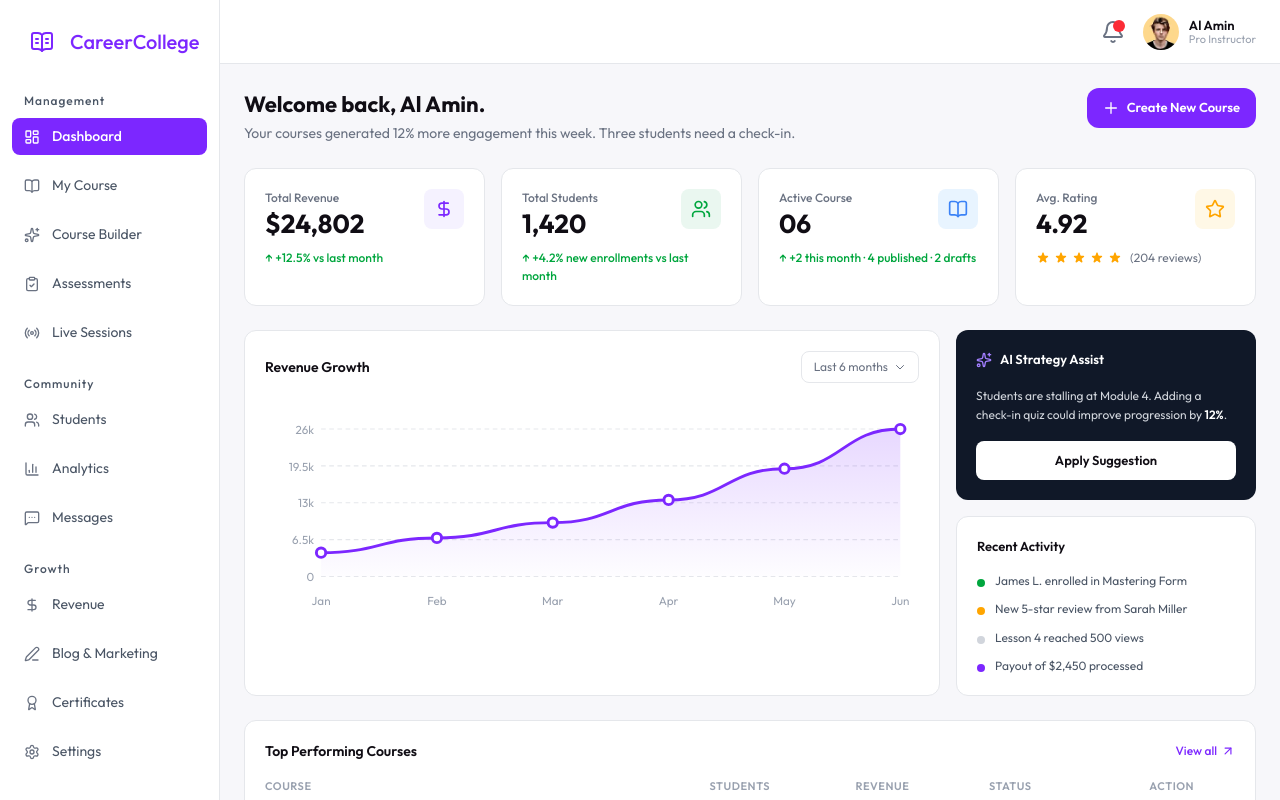
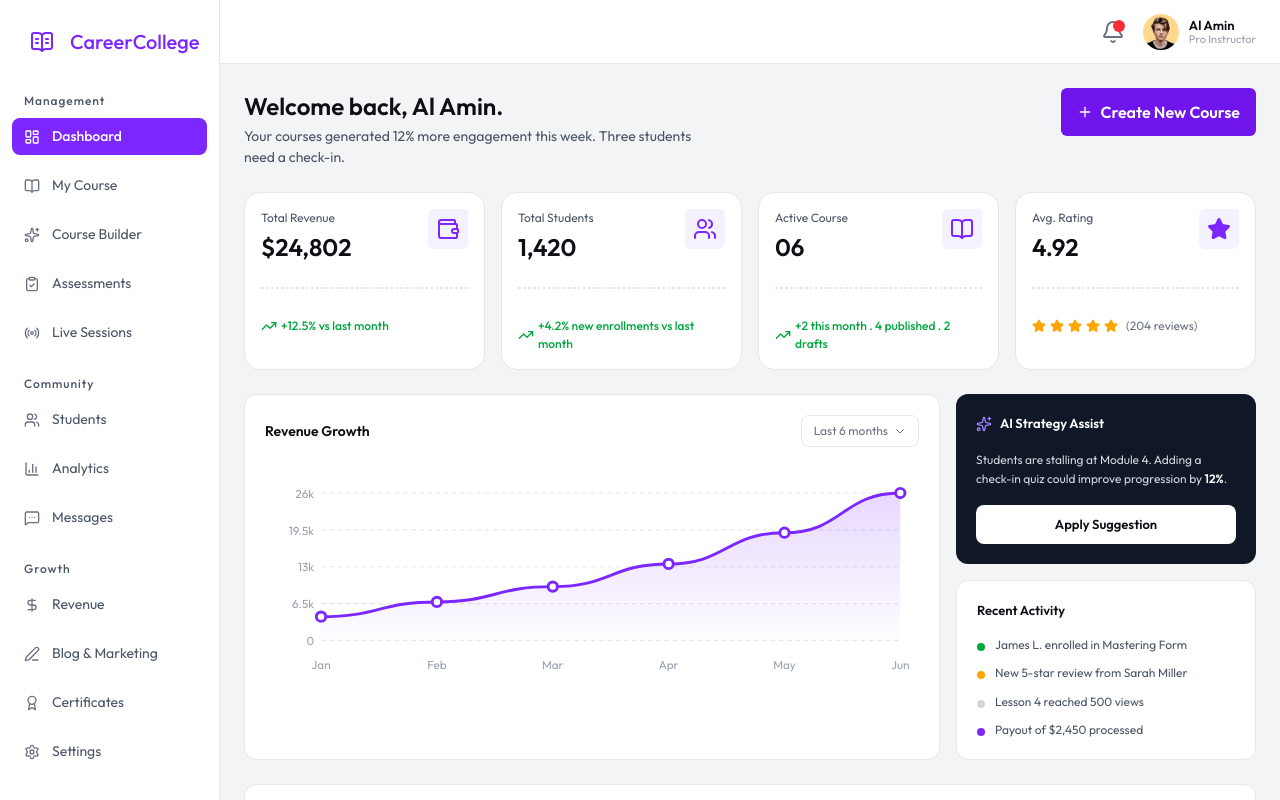
Before and after one commit to niduslab/Career-College-Frontend, a Next.js app: page /dashboard/instructor in a window 1280 px wide. Shown: the top 800 px of the page. Built offline with nearby package versions, Linux system fonts and the light colour scheme.

Commit message:
Completed the stats card design for the instructor dashboard

```diff
--- a/src/app/dashboard/instructor/layout.tsx
+++ b/src/app/dashboard/instructor/layout.tsx
@@ -7,7 +7,7 @@ export default function InstructorDashboardLayout({
   children: React.ReactNode;
 }) {
   return (
-    <div className="flex min-h-screen bg-[#f7f7fa]">
+    <div className="flex min-h-screen bg-(--gray-100)">
       <InstructorSidebar />
       <div className="flex-1 flex flex-col min-w-0">
         <InstructorTopbar />
--- a/src/app/dashboard/instructor/page.tsx
+++ b/src/app/dashboard/instructor/page.tsx
@@ -2,6 +2,7 @@ import StatsCards from "@/components/dashboard/instructor/stats-cards";
 import RevenueChart from "@/components/dashboard/instructor/revenue-chart";
 import AiActivityPanel from "@/components/dashboard/instructor/ai-activity-panel";
 import TopCoursesTable from "@/components/dashboard/instructor/top-courses-table";
+import { Plus } from "lucide-react";
 
 export default function InstructorDashboardPage() {
   return (
@@ -9,28 +10,17 @@ export default function InstructorDashboardPage() {
       {/* Header */}
       <div className="flex flex-col sm:flex-row sm:items-start sm:justify-between gap-3">
         <div>
-          <h1 className="text-[20px] lg:text-[22px] font-bold text-(--text-title)">
+          <h1 className="text-[20px] lg:text-[24px] font-semibold text-(--text-title)">
             Welcome back, Al Amin.
           </h1>
-          <p className="text-[13px] lg:text-[14px] text-(--gray-500) mt-0.5">
-            Your courses generated 12% more engagement this week. Three students
+          <p className="text-[13px] lg:text-[14px] text-[#4a5565] mt-0.5">
+            Your courses generated 12% more engagement this week. Three students{" "}
+            <br />
             need a check-in.
           </p>
         </div>
-        <button className="self-start flex items-center gap-2 bg-(--primary-600) hover:bg-(--primary-700) text-white text-[13px] font-semibold px-4 py-2.5 rounded-xl transition-colors whitespace-nowrap">
-          <svg
-            className="w-4 h-4"
-            fill="none"
-            stroke="currentColor"
-            viewBox="0 0 24 24"
-          >
-            <path
-              strokeLinecap="round"
-              strokeLinejoin="round"
-              strokeWidth={2}
-              d="M12 4v16m8-8H4"
-            />
-          </svg>
+        <button className="self-start h-12 flex items-center gap-2 bg-(--primary-700) hover:bg-(--primary-600) text-white text-[14px] lg:text-[16px] font-semibold px-4 py-2.5 rounded-md transition-colors whitespace-nowrap">
+          <Plus size={16} color="white" />
           Create New Course
         </button>
       </div>
--- a/src/components/dashboard/instructor/stats-cards.tsx
+++ b/src/components/dashboard/instructor/stats-cards.tsx
@@ -1,32 +1,35 @@
-import { DollarSign, Users, BookOpen, Star } from "lucide-react";
+import { Wallet, Users, BookOpen, Star, TrendingUp } from "lucide-react";
 
 const stats = [
   {
     label: "Total Revenue",
     value: "$24,802",
     change: "+12.5% vs last month",
-    changeType: "up",
-    icon: DollarSign,
+    changeType: "TrendingUp",
+    icon: Wallet,
     iconBg: "bg-[var(--primary-50)]",
     iconColor: "text-[var(--primary-600)]",
+    iconFill: false,
   },
   {
     label: "Total Students",
     value: "1,420",
     change: "+4.2% new enrollments vs last month",
-    changeType: "up",
+    changeType: "TrendingUp",
     icon: Users,
-    iconBg: "bg-[#eaf7f0]",
-    iconColor: "text-[var(--success-500)]",
+    iconBg: "bg-[var(--primary-50)]",
+    iconColor: "text-[var(--primary-600)]",
+    iconFill: false,
   },
   {
     label: "Active Course",
     value: "06",
-    change: "+2 this month · 4 published · 2 drafts",
-    changeType: "up",
+    change: "+2 this month . 4 published . 2 drafts",
+    changeType: "TrendingUp",
     icon: BookOpen,
-    iconBg: "bg-[#e8f4ff]",
-    iconColor: "text-[#3b82f6]",
+    iconBg: "bg-[var(--primary-50)]",
+    iconColor: "text-[var(--primary-600)]",
+    iconFill: false,
   },
   {
     label: "Avg. Rating",
@@ -34,8 +37,9 @@ const stats = [
     change: "(204 reviews)",
     changeType: "neutral",
     icon: Star,
-    iconBg: "bg-[#fff8e6]",
-    iconColor: "text-[var(--warning-500)]",
+    iconBg: "bg-[var(--primary-50)]",
+    iconColor: "text-[var(--primary-600)]",
+    iconFill: true,
     stars: true,
   },
 ];
@@ -48,34 +52,34 @@ export default function StatsCards() {
         return (
           <div
             key={stat.label}
-            className="bg-white rounded-xl p-5 border border-(--gray-200) flex flex-col gap-3"
+            className="bg-white rounded-2xl p-4 border border-(--gray-200) flex flex-col gap-3"
           >
             <div className="flex items-start justify-between">
               <div>
-                <p className="text-[12px] text-(--gray-500) font-medium mb-1">
+                <p className="text-[12px] text-[#4a5565] font-regular mb-2">
                   {stat.label}
                 </p>
-                <p className="text-[26px] font-bold text-(--text-title) leading-none">
+                <p className="lg:text-[24px] text-[20px] font-semibold text-(--text-title) leading-none">
                   {stat.value}
                 </p>
               </div>
               <div
-                className={`w-10 h-10 rounded-lg ${stat.iconBg} flex items-center justify-center shrink-0`}
+                className={`w-10 h-10 rounded-[6px_4px_6px_6px] ${stat.iconBg} flex items-center justify-center shrink-0`}
               >
-                <Icon className={`w-5 h-5 ${stat.iconColor}`} />
+                <Icon
+                  className={`w-6 h-6 ${stat.iconColor}`}
+                  fill={stat.iconFill ? "currentColor" : "none"}
+                />
               </div>
             </div>
-
+            <div className="border border-dashed border-gray-200 mt-4 mb-4"></div>
             {stat.stars ? (
               <div className="flex items-center gap-1">
                 {[1, 2, 3, 4, 5].map((i) => (
-                  <svg
+                  <Star
                     key={i}
                     className="w-3.5 h-3.5 text-(--warning-500) fill-current"
-                    viewBox="0 0 20 20"
-                  >
-                    <path d="M9.049 2.927c.3-.921 1.603-.921 1.902 0l1.07 3.292a1 1 0 00.95.69h3.462c.969 0 1.371 1.24.588 1.81l-2.8 2.034a1 1 0 00-.364 1.118l1.07 3.292c.3.921-.755 1.688-1.54 1.118l-2.8-2.034a1 1 0 00-1.175 0l-2.8 2.034c-.784.57-1.838-.197-1.539-1.118l1.07-3.292a1 1 0 00-.364-1.118L2.98 8.72c-.783-.57-.38-1.81.588-1.81h3.461a1 1 0 00.951-.69l1.07-3.292z" />
-                  </svg>
+                  />
                 ))}
                 <span className="text-[12px] text-(--gray-500) ml-1">
                   {stat.change}
@@ -83,13 +87,15 @@ export default function StatsCards() {
               </div>
             ) : (
               <p
-                className={`text-[12px] font-medium ${
-                  stat.changeType === "up"
+                className={`text-[12px] font-medium flex items-center gap-1 ${
+                  stat.changeType === "TrendingUp"
                     ? "text-(--success-500)"
-                    : "text-(--gray-500)"
+                    : "text-[#4a5565]"
                 }`}
               >
-                {stat.changeType === "up" && "↑ "}
+                {stat.changeType === "TrendingUp" && (
+                  <TrendingUp className="w-4 h-4 shrink-0" />
+                )}
                 {stat.change}
               </p>
             )}
```
